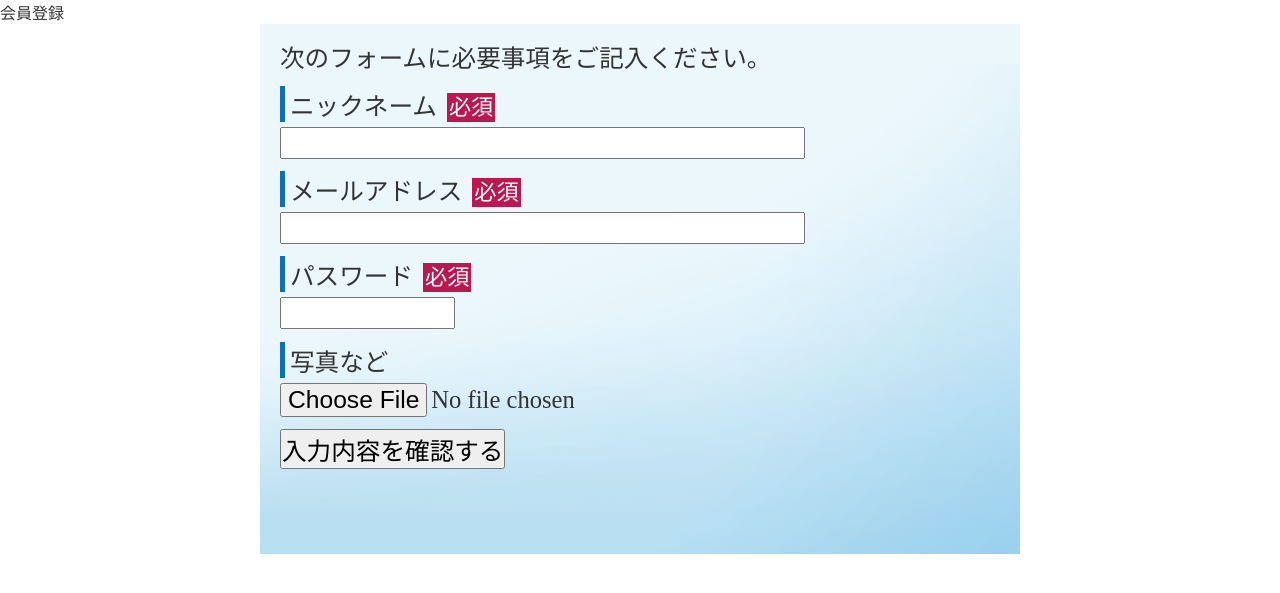
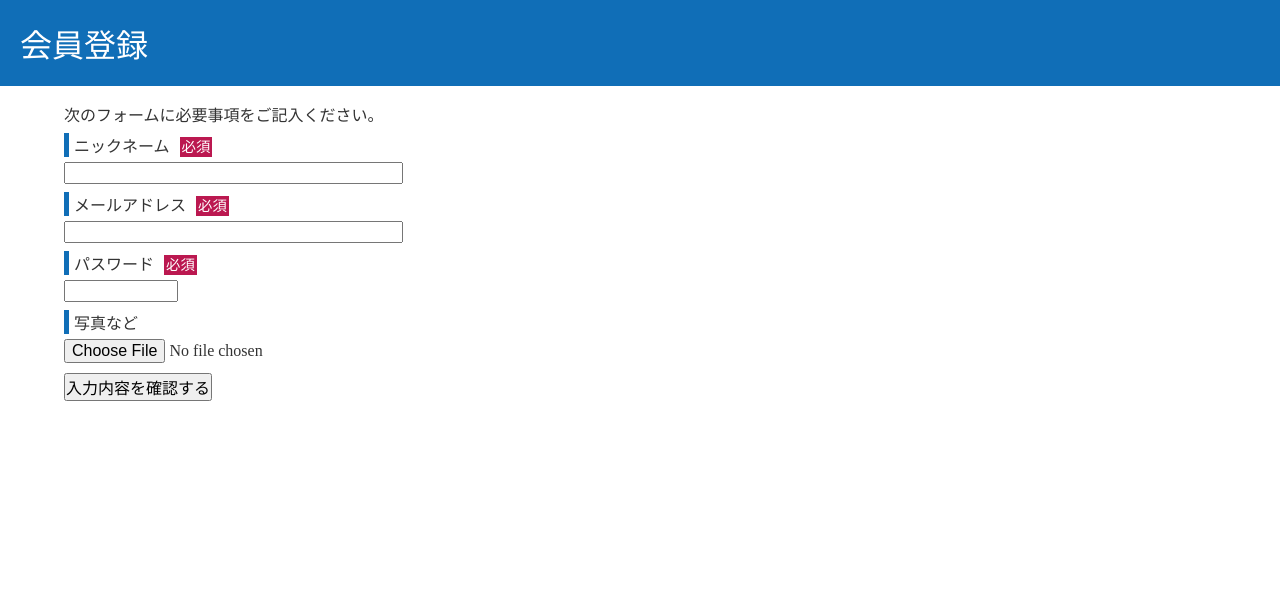
Before and after one commit to kiri9120/mini_bbs, a PHP site: page /join/index.php?action=rewrite in a window 1280 px wide. Shown: the top 593 px of the page. Run offline with PHP 8.4, Linux system fonts and the light colour scheme; the visitor is signed in with stand-in values (Sample User, id 1); data that the repository does not hold is empty.

Commit message:
update header style

```diff
--- a/join/index.php
+++ b/join/index.php
@@ -64,11 +64,11 @@ if($_REQUEST['action'] === 'rewrite' && isset($_SESSION['join'])) {
 </head>
 
 <body>
-    <div id="wrap">
-        <div id="head">
-            <h1>会員登録</h1>
-        </div>
-        <div id="content">
+    <div class="wrap">
+        <header class="header">
+            <h1 class="h1">会員登録</h1>
+        </header>
+        <div class="container">
             <p>次のフォームに必要事項をご記入ください。</p>
             <form action="" method="post" enctype="multipart/form-data">
                 <dl>
@@ -116,6 +116,7 @@ if($_REQUEST['action'] === 'rewrite' && isset($_SESSION['join'])) {
                 <div><input type="submit" value="入力内容を確認する" /></div>
             </form>
         </div>
+    </div>
 </body>
 
 </html>
--- a/style.css
+++ b/style.css
@@ -17,23 +17,26 @@ version: 2.8.1
 body {
 	color: #333;
 }
-
+.wrap {
+	width: 100%;
+	overflow: hidden;
+}
 .container {
 	width: 90%;
 	margin: 20px auto;
 }
-
 .header {
 	background: #106eb7;
 	color: #fff;
 	padding: 20px;
 }
-
+.h1 {
+	font-size: 2rem;
+}
 h2 {
 	font-weight: bold;
 	margin-bottom: 0.5em;
 }
-
 #content {
 	padding: 20px;
 	background: url(images/bg_content.png) left bottom no-repeat #ecf7fc;
@@ -42,10 +45,6 @@ h2 {
 	margin: 0 auto;
 	margin-bottom: 10px;
 	font-size: 153.9%;
-}
-
-* html #content {
-	height: 490px;
 }
 
 p {
```
Also changed, not shown: index.php (+6 -3 lines), join/check.php (+4 -4 lines), join/thanks.php (+9 -6 lines), login.php (+5 -5 lines).
